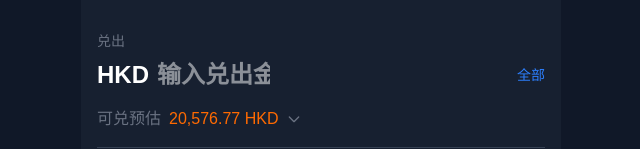
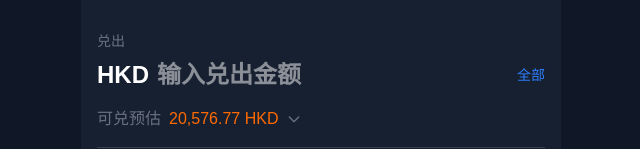
Before and after one commit to starwrights-org/trading-app, a Next.js app: page /currency-exchange in a window 1280 px wide. Shown: the part 225-374 px from the top of the page, without its empty margins (319-959 px from the left). Built offline with nearby package versions, Linux system fonts and the light colour scheme.

Commit message:
🔧 修复换汇页面输入框显示不完整

```diff
--- a/src/app/currency-exchange/page.tsx
+++ b/src/app/currency-exchange/page.tsx
@@ -219,17 +219,17 @@ export default function CurrencyExchangePage() {
           <div className="mb-4">
             <div className={`text-sm ${colors.textMuted} mb-2`}>兑出</div>
             <div className="flex items-center justify-between">
-              <div className="flex items-baseline gap-2">
-                <span className="text-2xl font-bold">{fromCurrency}</span>
+              <div className="flex items-center gap-2 flex-1 min-w-0">
+                <span className="text-2xl font-bold flex-shrink-0">{fromCurrency}</span>
                 <input
                   type="number"
                   value={fromAmount}
                   onChange={(e) => setFromAmount(e.target.value)}
                   placeholder="输入兑出金额"
-                  className={`text-2xl font-bold bg-transparent outline-none w-32 ${colors.text}`}
+                  className={`text-2xl font-bold bg-transparent outline-none flex-1 min-w-0 ${colors.text} placeholder:${colors.textMuted}`}
                 />
               </div>
-              <button onClick={handleAll} className="text-blue-500 text-sm">
+              <button onClick={handleAll} className="text-blue-500 text-sm flex-shrink-0 ml-2">
                 全部
               </button>
             </div>
```
